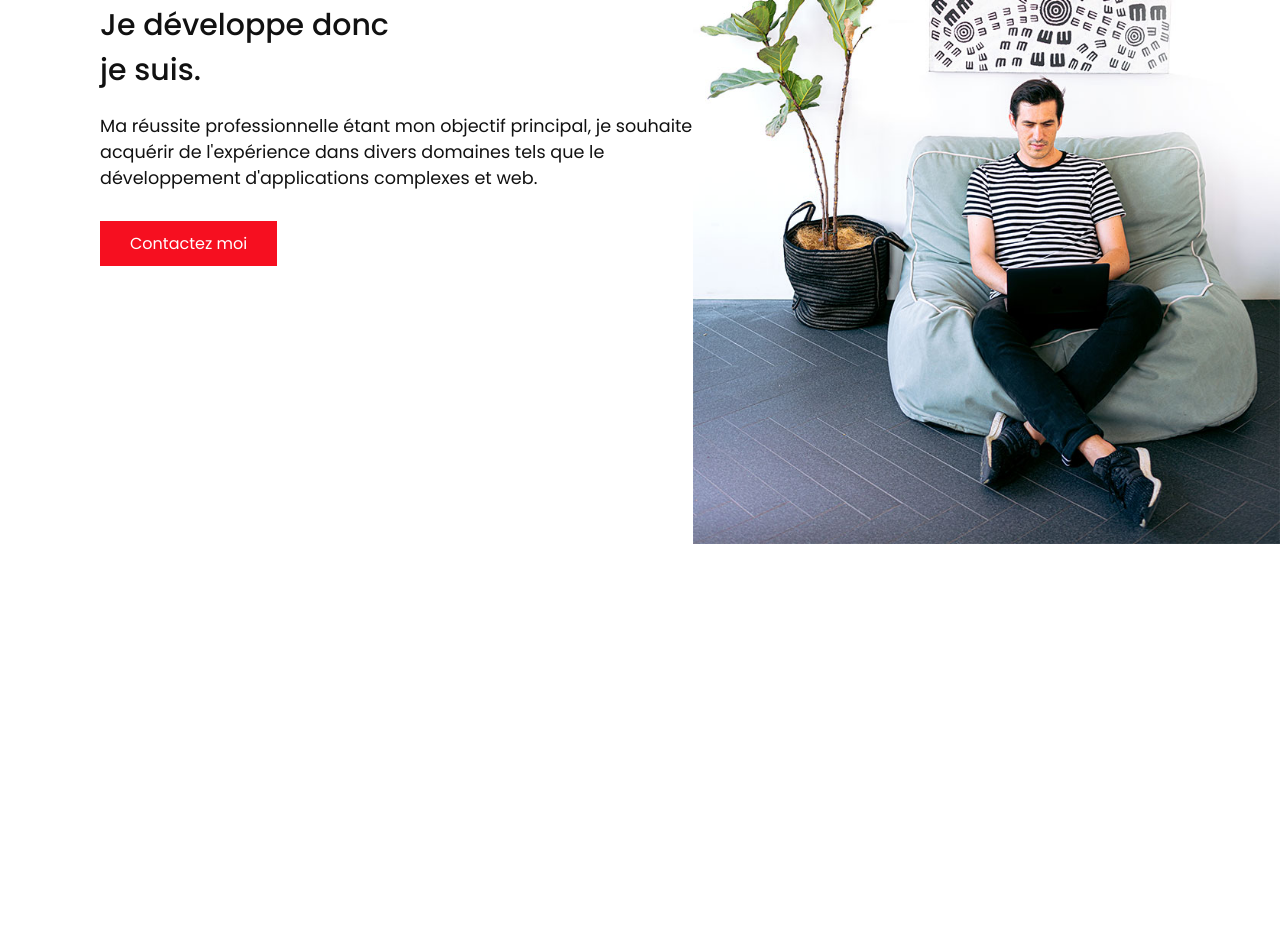
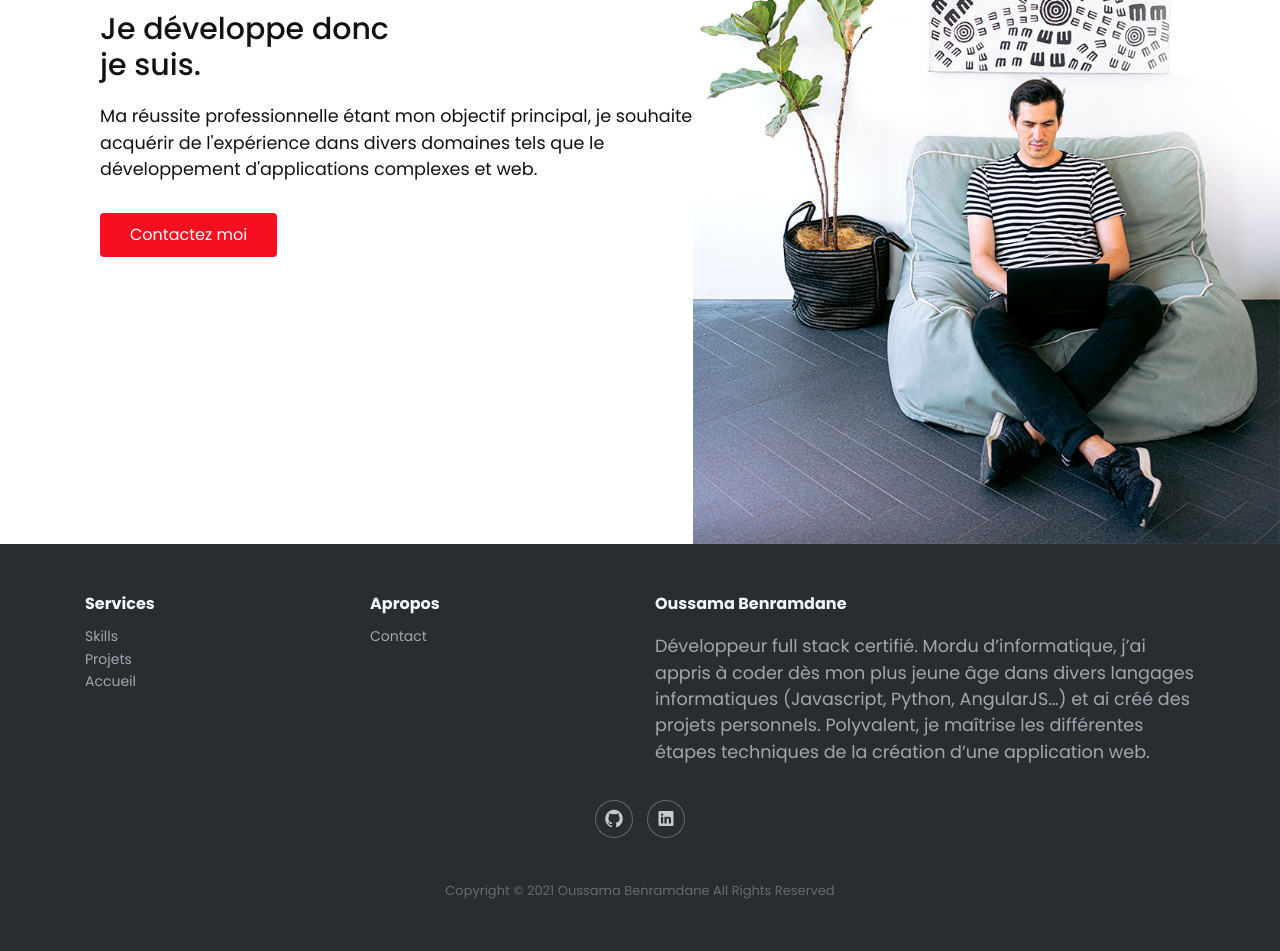
Before and after one commit to OussamaBenramdane/Portfolio, a website: page index.html in a window 1280 px wide. Shown: the part 256-1207 px from the top of the page. Before the commit the page ends 800 px from the top, so only its background shows below. Drawn offline with nearby package versions, Linux system fonts and the light colour scheme.

Commit message:
ready to deploy

```diff
--- a/css/style.css
+++ b/css/style.css
@@ -315,6 +315,97 @@ section.home {
 .contact-info .info-box .details a {
   color: #111;
 }
+/*Footer*/
+.footer-dark {
+  position: static;
+  padding: 50px 0;
+  color: #f0f9ff;
+  background-color: #282d32;
+}
+
+.footer-dark h3 {
+  margin-top: 0;
+  margin-bottom: 12px;
+  font-weight: bold;
+  font-size: 16px;
+}
+
+.footer-dark ul {
+  padding: 0;
+  list-style: none;
+  line-height: 1.6;
+  font-size: 14px;
+  margin-bottom: 0;
+}
+
+.footer-dark ul a {
+  color: inherit;
+  text-decoration: none;
+  opacity: 0.6;
+}
+
+.footer-dark ul a:hover {
+  opacity: 0.8;
+}
+
+@media (max-width: 767px) {
+  .footer-dark .item:not(.social) {
+    text-align: center;
+    padding-bottom: 20px;
+  }
+}
+
+.footer-dark .item.text {
+  margin-bottom: 36px;
+}
+
+@media (max-width: 767px) {
+  .footer-dark .item.text {
+    margin-bottom: 0;
+  }
+}
+
+.footer-dark .item.text p {
+  opacity: 0.6;
+  margin-bottom: 0;
+}
+
+.footer-dark .item.social {
+  text-align: center;
+}
+
+@media (max-width: 991px) {
+  .footer-dark .item.social {
+    text-align: center;
+    margin-top: 20px;
+  }
+}
+
+.footer-dark .item.social > a {
+  font-size: 20px;
+  width: 36px;
+  height: 36px;
+  line-height: 36px;
+  display: inline-block;
+  text-align: center;
+  border-radius: 50%;
+  box-shadow: 0 0 0 1px rgba(255, 255, 255, 0.4);
+  margin: 0 8px;
+  color: #fff;
+  opacity: 0.75;
+}
+
+.footer-dark .item.social > a:hover {
+  opacity: 0.9;
+}
+
+.footer-dark .copyright {
+  text-align: center;
+  padding-top: 24px;
+  opacity: 0.3;
+  font-size: 13px;
+  margin-bottom: 0;
+}
 
 /*Modern Card*/
 @media (max-width: 1068px) {
--- a/index.html
+++ b/index.html
@@ -4,8 +4,16 @@
     <meta charset="UTF-8" />
     <meta http-equiv="X-UA-Compatible" content="IE=edge" />
     <meta name="viewport" content="width=device-width, initial-scale=1.0" />
+    <link
+      rel="stylesheet"
+      href="https://cdnjs.cloudflare.com/ajax/libs/twitter-bootstrap/4.1.3/css/bootstrap.min.css"
+    />
+    <link
+      rel="stylesheet"
+      href="https://cdnjs.cloudflare.com/ajax/libs/ionicons/2.0.1/css/ionicons.min.css"
+    />
     <link rel="stylesheet" href="css/style.css" />
-    <title>Développeur informatique - Oussama BENRAMDANE</title>
+    <title>Développeur Informatique - Oussama BENRAMDANE</title>
   </head>
   <body>
     <header>
@@ -55,6 +63,52 @@
         <a href="contact.html" class="btn">Contactez moi</a>
       </div>
     </section>
+    <div class="footer-dark">
+      <footer>
+        <div class="container">
+          <div class="row">
+            <div class="col-sm-6 col-md-3 item">
+              <h3>Services</h3>
+              <ul>
+                <li><a href="skills.html">Skills</a></li>
+                <li><a href="work.html">Projets</a></li>
+                <li><a href="index.html">Accueil</a></li>
+              </ul>
+            </div>
+            <div class="col-sm-6 col-md-3 item">
+              <h3>Apropos</h3>
+              <ul>
+                <li><a href="contact.html">Contact</a></li>
+              </ul>
+            </div>
+            <div class="col-md-6 item text">
+              <h3>Oussama Benramdane</h3>
+              <p>
+                Développeur full stack certifié. Mordu d’informatique, j’ai
+                appris à coder dès mon plus jeune âge dans divers langages
+                informatiques (Javascript, Python, AngularJS…) et ai créé des
+                projets personnels. Polyvalent, je maîtrise les différentes
+                étapes techniques de la création d’une application web.
+              </p>
+            </div>
+            <div class="col item social">
+              <a href="https://github.com/OussamaBenramdane"
+                ><i class="icon ion-social-github"></i></a
+              ><a href="https://www.linkedin.com/in/oussamabenramdane/"
+                ><i class="icon ion-social-linkedin"></i
+              ></a>
+            </div>
+          </div>
+          <p class="copyright">
+            Copyright &copy;
+            <script>
+              document.write(new Date().getFullYear());
+            </script>
+            Oussama Benramdane All Rights Reserved
+          </p>
+        </div>
+      </footer>
+    </div>
     <script src="js/script.js"></script>
   </body>
 </html>
```
Also changed, not shown: contact.html (+12 -2 lines), skills.html (+1 -1 lines), work.html (+1 -1 lines).
